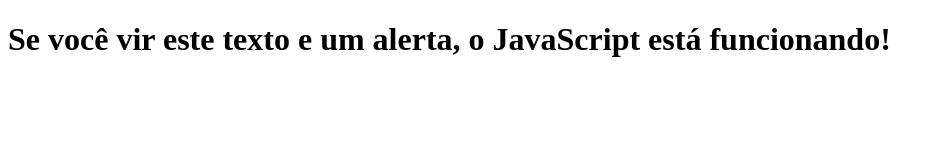
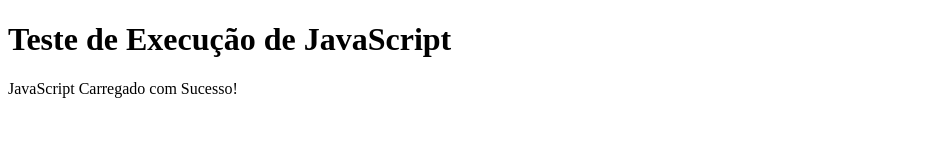
Before and after one commit to fagnerhs/sbar-unimed-cg, a website: page public/index.html in a window 1280 px wide. Shown: the whole page, without its empty margins (0-943 px from the left). Drawn offline with Linux system fonts and the light colour scheme.

```diff
--- a/public/index.html
+++ b/public/index.html
@@ -1,12 +1,17 @@
 <!DOCTYPE html>
-<html>
+<html lang="pt-BR">
 <head>
-  <title>Teste JS Mínimo</title>
+  <meta charset="UTF-8">
+  <meta name="viewport" content="width=device-width, initial-scale=1.0">
+  <title>Teste JavaScript</title>
 </head>
 <body>
-  <h1>Se você vir este texto e um alerta, o JavaScript está funcionando!</h1>
+  <h1>Teste de Execução de JavaScript</h1>
+  <p id="status">JavaScript não carregado.</p>
+
   <script>
-    alert("JavaScript está funcionando!");
+    document.getElementById("status").textContent = "JavaScript Carregado com Sucesso!";
+    alert("JavaScript Carregado com Sucesso!");
   </script>
 </body>
 </html>
```
